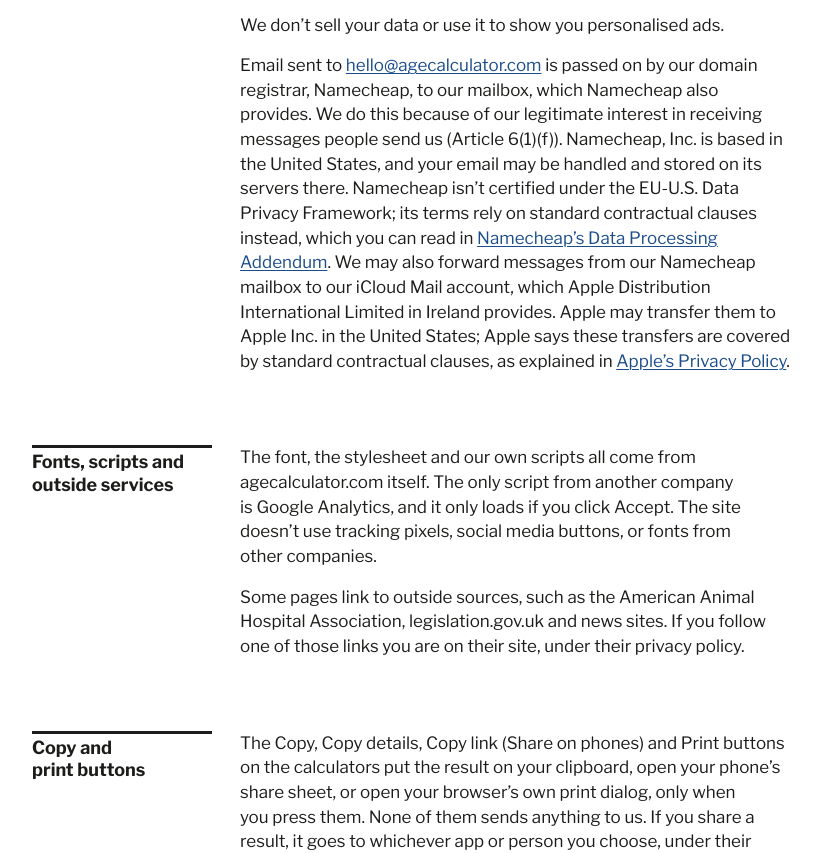
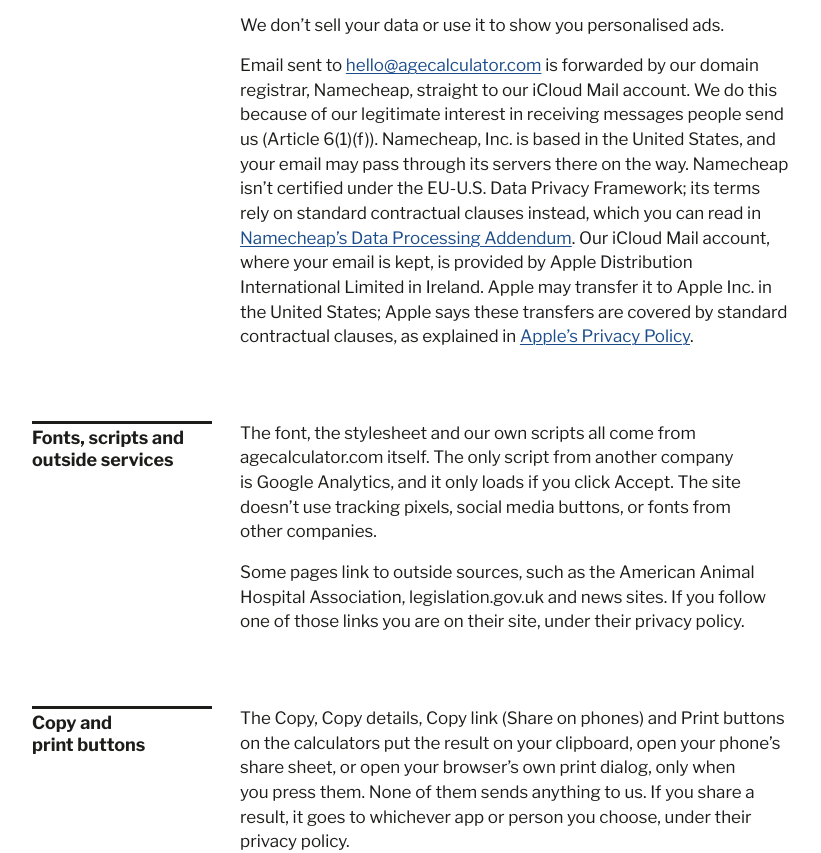
Before and after one commit to Right-Stacking5441/agecalculator, a plain HTML site: page privacy/index.html in a window 1280 px wide. Shown: the part 3824-4677 px from the top of the page, without its empty margins (58-879 px from the left). Drawn offline with Linux system fonts and the light colour scheme.

Commit message:
privacy: hello@ now forwards straight to iCloud (Legal 16:23)

```diff
--- a/privacy/index.html
+++ b/privacy/index.html
@@ -101,7 +101,7 @@
 <p>These pages are hosted on GitHub Pages, a service of GitHub, Inc. in the United States. According to <a href="https://docs.github.com/en/pages/getting-started-with-github-pages/what-is-github-pages">GitHub’s documentation</a>, when a GitHub Pages site is visited, the visitor’s IP address is logged and stored for security purposes, whether or not the visitor is signed in to GitHub. We don’t receive or have access to these logs. GitHub handles this data as an independent controller under the <a href="https://docs.github.com/en/site-policy/privacy-policies/github-general-privacy-statement">GitHub General Privacy Statement</a>, which explains its legal basis and does not give a fixed retention period. We chose GitHub Pages because of our legitimate interest in running a secure, reliable site (Article 6(1)(f)). Transfers to the United States are covered by GitHub’s certification under the EU-U.S. Data Privacy Framework and its UK Extension (the UK-US data bridge).</p>
 <p>Old links on app.agecalculator.com are redirected to this site through Cloudflare, Inc., which may record visitors’ IP addresses and other details of their requests in its logs. Cloudflare handles some of this as our processor under its <a href="https://www.cloudflare.com/cloudflare-customer-dpa/">Data Processing Addendum</a>, and some as an independent controller to run and secure its network, as explained in the <a href="https://www.cloudflare.com/privacypolicy/">Cloudflare Privacy Policy</a>. We use Cloudflare for this because of our legitimate interest in keeping old links working (Article 6(1)(f)). Cloudflare may process this data in the United States and other countries, protected by its certification under the EU-U.S. Data Privacy Framework and its UK Extension, and by the standard contractual clauses in that addendum.</p>
 <p>We don’t sell your data or use it to show you personalised ads.</p>
-<p>Email sent to <a href="mailto:hello@agecalculator.com">hello@agecalculator.com</a> is passed on by our domain registrar, Namecheap, to our mailbox, which Namecheap also provides. We do this because of our legitimate interest in receiving messages people send us (Article 6(1)(f)). Namecheap, Inc. is based in the United States, and your email may be handled and stored on its servers there. Namecheap isn’t certified under the EU-U.S. Data Privacy Framework; its terms rely on standard contractual clauses instead, which you can read in <a href="https://www.namecheap.com/legal/universal/data-processing-addendum/">Namecheap’s Data Processing Addendum</a>. We may also forward messages from our Namecheap mailbox to our iCloud Mail account, which Apple Distribution International Limited in Ireland provides. Apple may transfer them to Apple Inc. in the United States; Apple says these transfers are covered by standard contractual clauses, as explained in <a href="https://www.apple.com/legal/privacy/en-ww/">Apple’s Privacy Policy</a>.</p>
+<p>Email sent to <a href="mailto:hello@agecalculator.com">hello@agecalculator.com</a> is forwarded by our domain registrar, Namecheap, straight to our iCloud Mail account. We do this because of our legitimate interest in receiving messages people send us (Article 6(1)(f)). Namecheap, Inc. is based in the United States, and your email may pass through its servers there on the way. Namecheap isn’t certified under the EU-U.S. Data Privacy Framework; its terms rely on standard contractual clauses instead, which you can read in <a href="https://www.namecheap.com/legal/universal/data-processing-addendum/">Namecheap’s Data Processing Addendum</a>. Our iCloud Mail account, where your email is kept, is provided by Apple Distribution International Limited in Ireland. Apple may transfer it to Apple Inc. in the United States; Apple says these transfers are covered by standard contractual clauses, as explained in <a href="https://www.apple.com/legal/privacy/en-ww/">Apple’s Privacy Policy</a>.</p>
 </section>
 <section>
 <h2>Fonts, scripts and outside services</h2>
```
